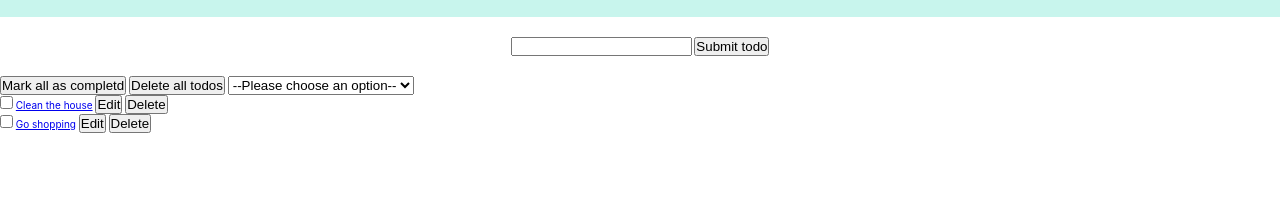
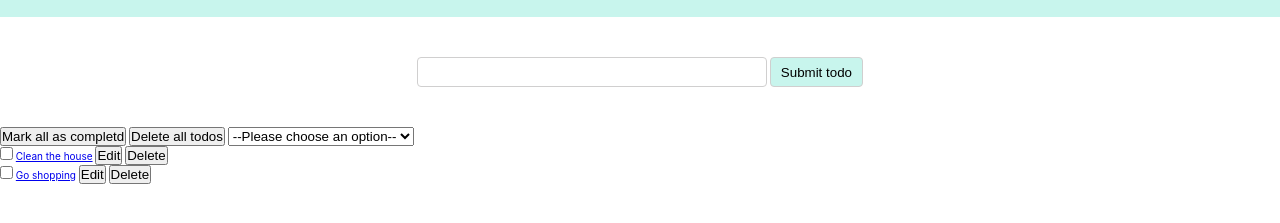
Before and after one commit to Yariandres/javascript-fetch-crud, a plain HTML site: page index.html in a window 1280 px wide. Shown: the part 95-318 px from the top of the page. Drawn offline with Linux system fonts and the light colour scheme.

Commit message:
adding styled to the form

```diff
--- a/index.html
+++ b/index.html
@@ -14,7 +14,7 @@
 		<section class="app-form">
 			<form action="">
 				<input type="text" name="todo" id="todo" />
-				<button>Submit todo</button>
+				<button class="btn-submit">Submit todo</button>
 			</form>
 		</section>
 
--- a/styles.css
+++ b/styles.css
@@ -24,7 +24,7 @@ body {
 
 .hero {
 	text-align: center;
-	background-color: rgb(200, 245, 237);
+	background-color: #c8f5ed;
 	padding: 2rem 0;
 }
 
@@ -37,5 +37,25 @@ body {
 	flex-direction: row;
 	flex-wrap: wrap;
 	justify-content: center;
-	padding: 2rem 0;
+	margin: 4rem 0;
 }
+
+input[type='text'] {
+	width: 35rem;
+	height: 3rem;
+	padding: 0 1rem;
+	border: 1px solid rgb(208, 207, 207);
+	border-radius: 4px;
+}
+
+input[type='text']:focus {
+	background-color: #c8f5ed;
+}
+
+.btn-submit {
+	height: 3rem;
+	padding: 0 1rem;
+	border: 1px solid rgb(208, 207, 207);
+	border-radius: 4px;
+	background-color: #c8f5ed;
+}
```
